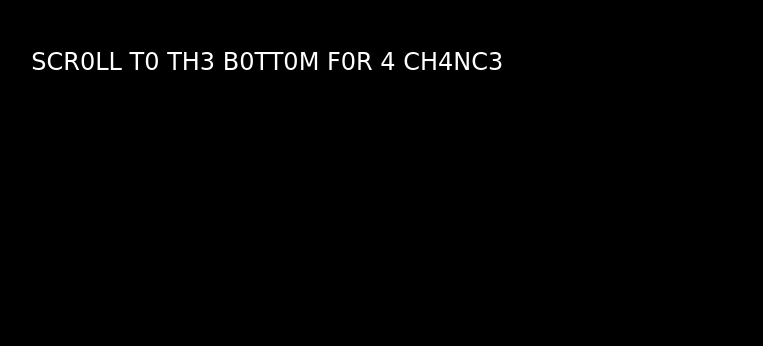
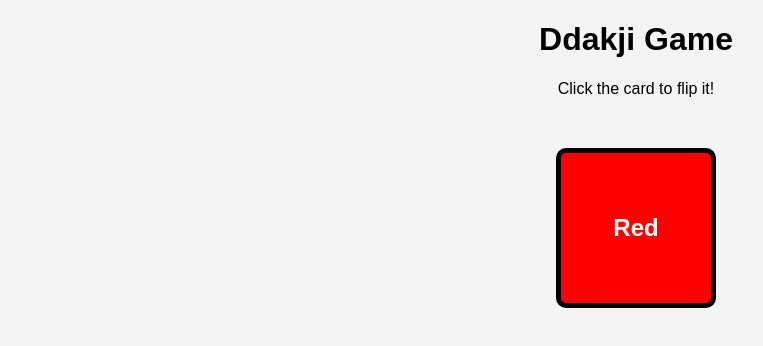
Before and after one commit to D3F4ULT-HAX/J01N, a plain HTML site: page index.html in a window 1280 px wide. Shown: the top 346 px of the page, without its empty margins (4-767 px from the left). Drawn offline with Linux system fonts and the light colour scheme.

Commit message:
Update index.html

```diff
--- a/index.html
+++ b/index.html
@@ -3,25 +3,54 @@
 <head>
   <meta charset="UTF-8">
   <meta name="viewport" content="width=device-width, initial-scale=1.0">
-  <title>SCR0LL T0 TH3 B0TT0M</title>
+  <title>Play And Win To Join</title>
   <style>
     body {
-      background-color: black;
+      font-family: Arial, sans-serif;
+      text-align: center;
+      background-color: #f4f4f4;
+      margin: 0;
+      padding: 0;
+    }
+    .game-container {
+      margin-top: 50px;
+    }
+    .card {
+      width: 150px;
+      height: 150px;
+      margin: 20px auto;
+      background-color: red;
+      border: 5px solid #000;
+      border-radius: 10px;
+      display: flex;
+      justify-content: center;
+      align-items: center;
       color: white;
-      font-family: 'Cursive', 'Brush Script MT', cursive;
-      margin: 0;
-      padding: 20px;
-      white-space: pre-wrap;
-      font-size: 1.5rem;
+      font-size: 24px;
+      font-weight: bold;
+      cursor: pointer;
+      transition: transform 0.3s ease;
+    }
+    .card.flipped {
+      background-color: blue;
+      transform: rotateY(180deg);
     }
   </style>
 </head>
 <body>
-  SCR0LL T0 TH3 B0TT0M F0R 4 CH4NC3
+  <h1>Ddakji Game</h1>
+  <p>Click the card to flip it!</p>
+  <div class="game-container">
+    <div class="card" id="ddakji-card">Red</div>
+  </div>
 
-  <!-- Add a ton of spaces/newlines -->
-  <div style="height: 18000px;"></div>
+  <script>
+    const card = document.getElementById('ddakji-card');
 
-  EMAIL AN0NYM0U5.H4X.144@GMAIL.COM
+    card.addEventListener('click', () => {
+      card.classList.toggle('flipped');
+      card.textContent = card.classList.contains('flipped') ? 'Blue' : 'Red';
+    });
+  </script>
 </body>
 </html>
```
